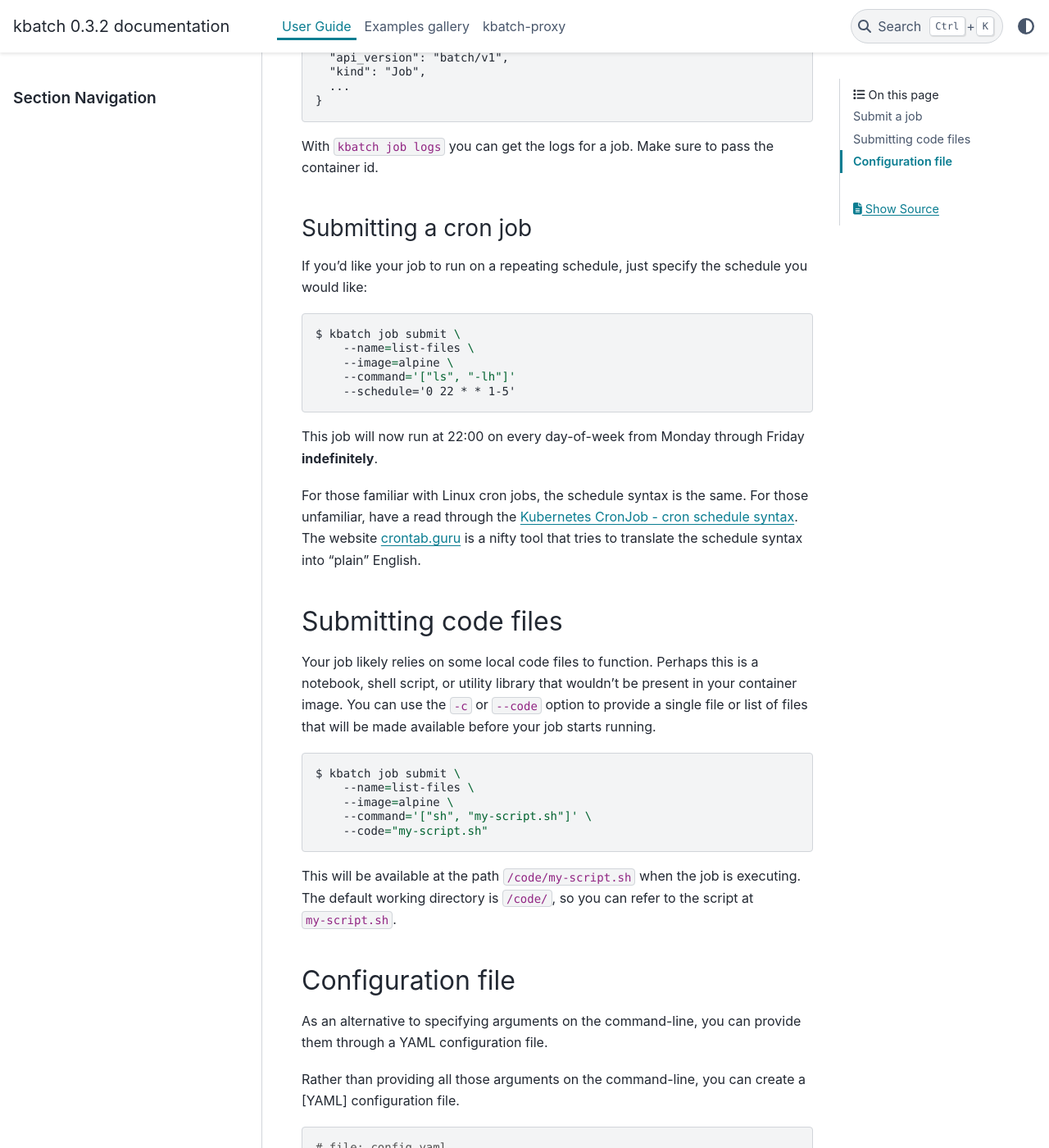
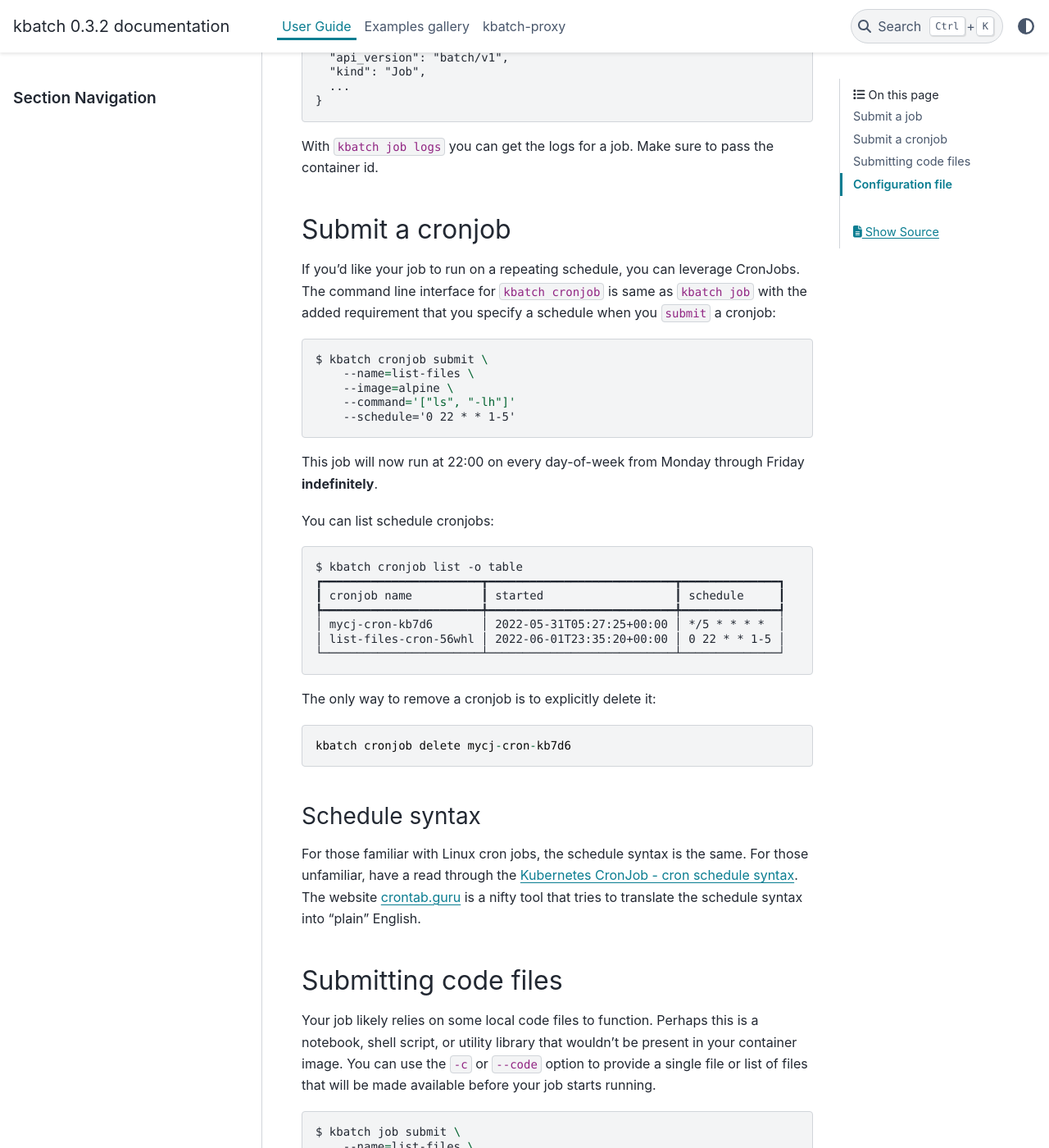
Before and after one commit to kbatch-dev/kbatch, a Sphinx documentation site: the page built from docs/source/user-guide.md, in a window 1280 px wide and 1400 px high, scrolled down 1057 px. Shown: the whole window at 82% size. Built offline with Sphinx 7.4.7 and the PyData theme 0.15.4, drawn with Linux system fonts in a browser that asks for light colours.

Commit message:
Add kbatch-proxy tests, update docs

````diff
--- a/docs/source/user-guide.md
+++ b/docs/source/user-guide.md
@@ -51,12 +51,12 @@ $ kbatch job show list-files-jfprp
 
 With `kbatch job logs` you can get the logs for a job. Make sure to pass the container id.
 
-### Submitting a cron job
+## Submit a cronjob
 
-If you'd like your job to run on a repeating schedule, just specify the schedule you would like:
+If you'd like your job to run on a repeating schedule, you can leverage CronJobs. The command line interface for `kbatch cronjob` is same as `kbatch job` with the added requirement that you specify a schedule when you `submit` a cronjob:
 
 ```{code-block} console
-$ kbatch job submit \
+$ kbatch cronjob submit \
     --name=list-files \
     --image=alpine \
     --command='["ls", "-lh"]'
@@ -64,6 +64,27 @@ $ kbatch job submit \
 ```
 
 This job will now run at 22:00 on every day-of-week from Monday through Friday **indefinitely**.
+
+You can list schedule cronjobs:
+
+```
+$ kbatch cronjob list -o table
+┏━━━━━━━━━━━━━━━━━━━━━━━┳━━━━━━━━━━━━━━━━━━━━━━━━━━━┳━━━━━━━━━━━━━━┓
+┃ cronjob name          ┃ started                   ┃ schedule     ┃
+┡━━━━━━━━━━━━━━━━━━━━━━━╇━━━━━━━━━━━━━━━━━━━━━━━━━━━╇━━━━━━━━━━━━━━┩
+│ mycj-cron-kb7d6       │ 2022-05-31T05:27:25+00:00 │ */5 * * * *  │
+│ list-files-cron-56whl │ 2022-06-01T23:35:20+00:00 │ 0 22 * * 1-5 │
+└───────────────────────┴───────────────────────────┴──────────────┘
+```
+
+
+The only way to remove a cronjob is to explicitly delete it:
+
+```
+kbatch cronjob delete mycj-cron-kb7d6
+```
+
+### Schedule syntax
 
 For those familiar with Linux cron jobs, the schedule syntax is the same. For those unfamiliar, have a read through the [Kubernetes CronJob - cron schedule syntax](https://kubernetes.io/docs/concepts/workloads/controllers/cron-jobs/#cron-schedule-syntax). The website [crontab.guru](https://crontab.guru/#0_22_*_*_1-5) is a nifty tool that tries to translate the schedule syntax into "plain" English.
 
````
Also changed, not shown: 4 other files.
